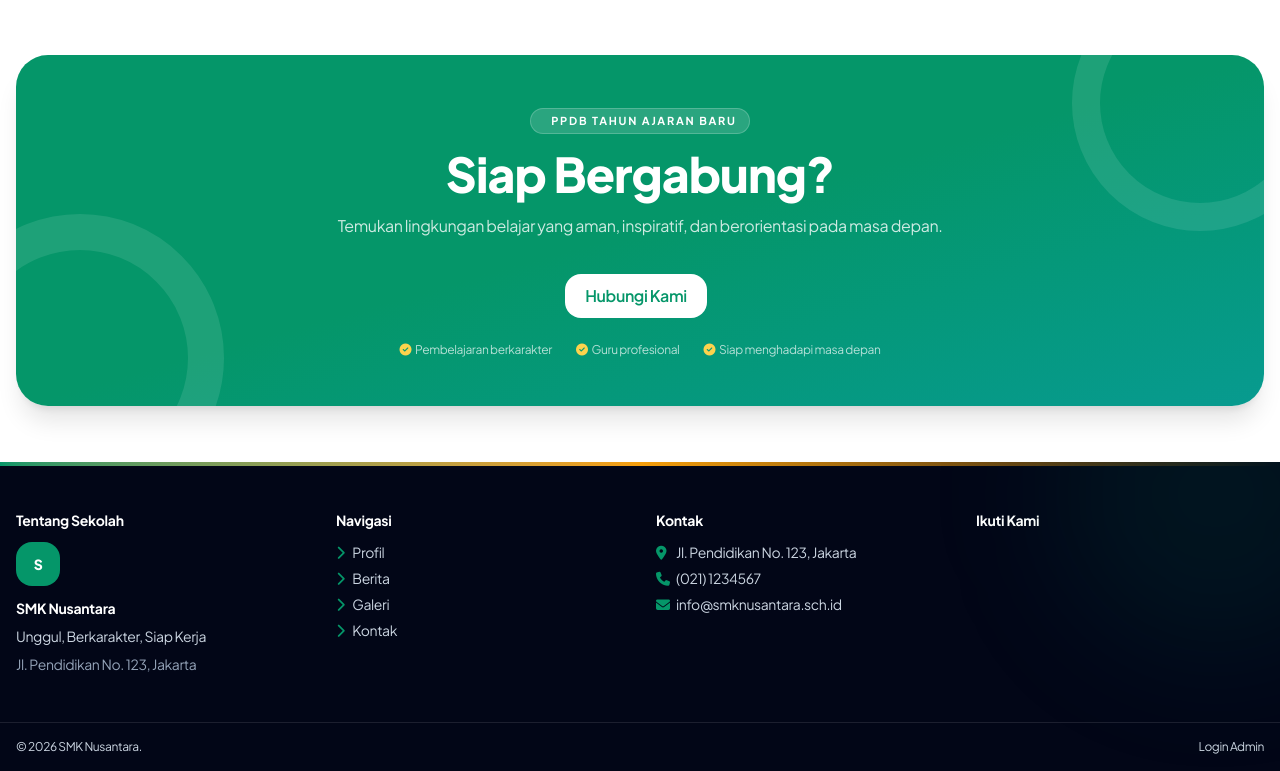
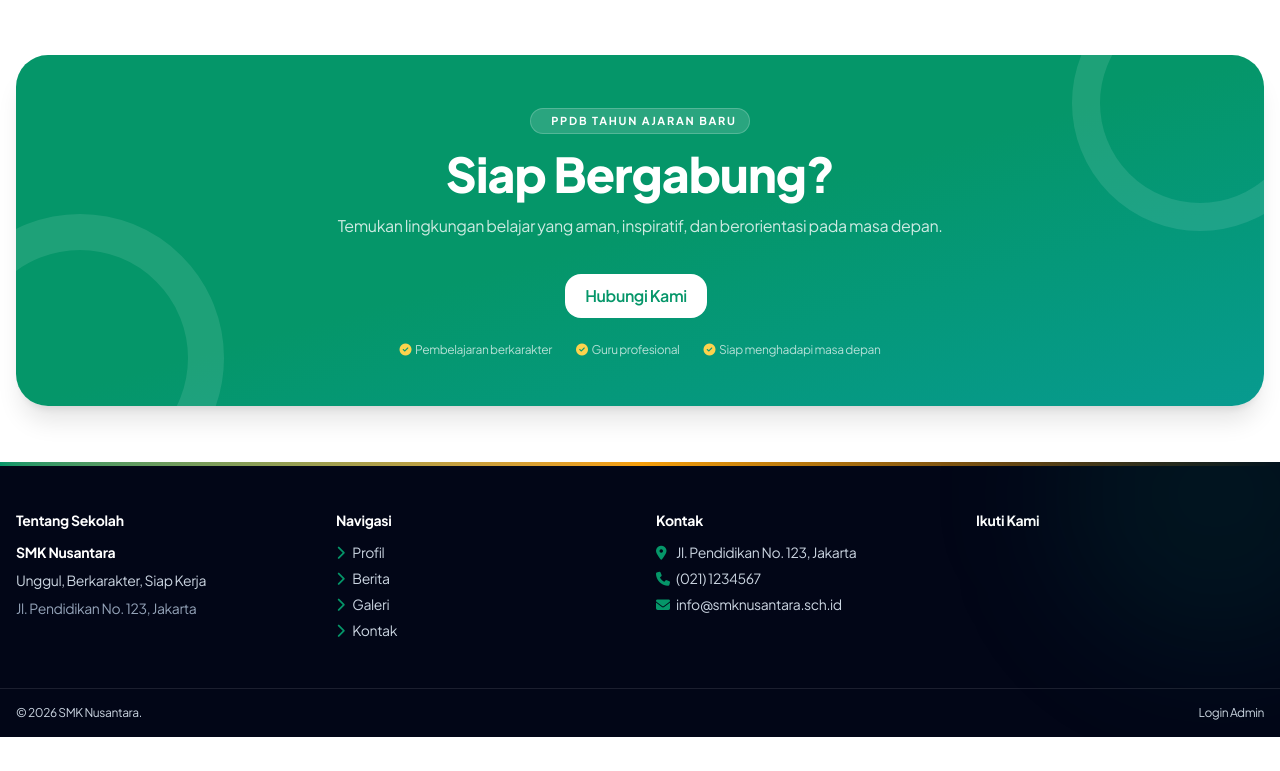
Before and after one commit to dewecorp/web_sekolah, a PHP site: page /web_sekolah/ in a window 1280 px wide. Shown: the part 3450-4221 px from the top of the page. After the commit the page ends 4187 px from the top, so only its background shows below. Run offline with PHP 8.4, Linux system fonts and the light colour scheme; data comes from the database, SQL or seed files in the repository; tables that the repository leaves empty hold one stand-in row (values such as "Sample post"); some libraries are stand-ins or nearby versions.

Commit message:
update logo

```diff
--- a/templates/admin/navbar.php
+++ b/templates/admin/navbar.php
@@ -1,6 +1,6 @@
 <?php $u = Auth::user(); $brandName = $brandName ?? Database::setting('school_name','SchoolCMS'); $brandLogo = Database::setting('logo',''); $uAvatar=$u['avatar']??''; $uName=trim($u['name']??'Admin'); $uInitial=mb_strtoupper(mb_substr($uName,0,1)); ?>
 <div id="adminTopbar" class="bg-emerald-700 text-white shadow fixed top-0 inset-x-0 z-50" style="background:#047857!important;color:#fff!important;position:fixed;top:0;left:0;right:0;z-index:50"><div class="flex items-center justify-between px-4 py-2.5">
-<div class="flex items-center gap-2"><button id="sideBtn" class="md:hidden w-9 h-9 border border-white/30 rounded-lg"><i class="fa fa-bars"></i></button><span class="w-8 h-8 rounded-lg bg-white text-emerald-700 grid place-items-center font-extrabold overflow-hidden"><?php if($brandLogo): ?><img src="<?= Helper::upload($brandLogo) ?>" alt="" class="w-full h-full object-contain p-0.5"><?php else: ?><?= Helper::e(mb_substr($brandName,0,1)) ?><?php endif; ?></span><span class="font-bold"><?= Helper::e($brandName) ?></span></div>
+<div class="flex items-center gap-2"><button id="sideBtn" class="md:hidden w-9 h-9 border border-white/30 rounded-lg"><i class="fa fa-bars"></i></button><?php if($brandLogo): ?><img src="<?= Helper::upload($brandLogo) ?>" alt="" class="h-9 w-auto object-contain shrink-0" style="filter:drop-shadow(0 0 1px #fff) drop-shadow(0 0 6px rgba(255,255,255,.9)) drop-shadow(0 2px 8px rgba(255,255,255,.45))"><?php else: ?><span class="w-8 h-8 rounded-lg bg-white text-emerald-700 grid place-items-center font-extrabold"><?= Helper::e(mb_substr($brandName,0,1)) ?></span><?php endif; ?><span class="font-bold"><?= Helper::e($brandName) ?></span></div>
 <div class="flex items-center gap-2 text-sm"><span class="hidden md:inline-flex items-center gap-1.5 px-2.5 py-1 bg-white/15 border border-white/20 rounded-lg font-mono text-xs"><i class="fa fa-calendar-day"></i><span data-clock-admin><?= Helper::tgl(date('Y-m-d')) ?> • <?= date('H:i') ?></span></span>
 <div class="relative" id="userDropWrap"><button id="userBtn" type="button" class="flex items-center gap-2 pl-1 pr-2 py-1 bg-white/15 border border-white/20 rounded-full hover:bg-white/25"><?php if($uAvatar): ?><img src="<?= Helper::upload($uAvatar) ?>" alt="" class="w-7 h-7 rounded-full object-cover border border-white/40"><?php else: ?><span class="w-7 h-7 rounded-full bg-white text-emerald-700 grid place-items-center font-extrabold text-sm"><?= Helper::e($uInitial) ?></span><?php endif; ?><span class="font-bold max-w-[140px] truncate"><?= Helper::e($uName) ?></span><i class="fa fa-chevron-down text-[10px] opacity-70"></i></button>
 <div id="userDrop" class="hidden absolute right-0 top-full mt-2 w-56 bg-white text-slate-800 rounded-2xl shadow-2xl border overflow-hidden z-50"><div class="p-4 flex items-center gap-3 bg-slate-50 border-b"><?php if($uAvatar): ?><img src="<?= Helper::upload($uAvatar) ?>" alt="" class="w-11 h-11 rounded-full object-cover border"><?php else: ?><span class="w-11 h-11 rounded-full bg-emerald-600 text-white grid place-items-center font-extrabold text-lg"><?= Helper::e($uInitial) ?></span><?php endif; ?><span class="min-w-0"><b class="block truncate"><?= Helper::e($uName) ?></b><span class="block text-xs text-slate-500 truncate"><?= Helper::e($u['username']??'') ?><?= !empty($u['role'])?' • '.Helper::e($u['role']):'' ?></span></span></div><div class="p-2"><form method="post" action="<?= Helper::url('admin/logout') ?>" data-confirm-logout><?= Security::csrfField() ?><button class="w-full flex items-center justify-center gap-2 px-3 py-2 rounded-xl bg-red-600 hover:bg-red-500 text-white text-sm font-bold"><i class="fa fa-right-from-bracket"></i>Logout</button></form></div></div></div></div>
--- a/templates/frontend/footer.php
+++ b/templates/frontend/footer.php
@@ -18,9 +18,8 @@ function renderFw($fw,$db){
     $logoUrl=$logo?(str_starts_with($logo,'http')?$logo:Helper::upload($logo)):Helper::dummy('school-logo',80,80);
     $school=Database::setting('school_name',''); $tagline=Database::setting('tagline',''); $addr=Database::setting('address','');
     $schoolLogo=Helper::upload(Database::setting('logo',''));
-    echo '<span class="inline-flex w-11 h-11 rounded-xl bg-emerald-600 text-white items-center justify-center font-extrabold mb-3">';
-    if(Database::setting('logo','')){echo '<img src="'.$schoolLogo.'" alt="" class="w-full h-full object-contain p-1">';}else{echo Helper::e(mb_substr($school,0,1));}
-    echo '</span><h4 class="font-bold text-white mb-2">'.Helper::e($school).'</h4><p>'.Helper::e($tagline).'</p><p class="mt-2 text-slate-400">'.Helper::e($addr).'</p>';
+    if(Database::setting('logo','')){echo '<img src="'.$schoolLogo.'" alt="" class="h-14 w-auto object-contain mb-3" style="filter:drop-shadow(0 0 1px #fff) drop-shadow(0 0 6px rgba(255,255,255,.9)) drop-shadow(0 2px 8px rgba(255,255,255,.45))">';}
+    echo '<h4 class="font-bold text-white mb-2">'.Helper::e($school).'</h4><p>'.Helper::e($tagline).'</p><p class="mt-2 text-slate-400">'.Helper::e($addr).'</p>';
     return;
   }
   if($t==='image'&&$fwc!==''){ $fwi=(preg_match('~^(?:https?:)?//~i',$fwc)||str_starts_with($fwc,'/'))?$fwc:Helper::upload($fwc); echo '<img src="'.Helper::e($fwi).'" alt="'.Helper::e($fw['title']??'').'" class="max-w-full max-h-36 rounded-xl object-contain">'; return; }
--- a/templates/frontend/navbar.php
+++ b/templates/frontend/navbar.php
@@ -24,7 +24,7 @@ function menuLink($u,$forceTarget=null){ [$href,$t]=Helper::menuUrl($u); $t=$for
 </div></div>
 <header id="mainNav" class="sticky top-0 z-50 bg-white/90 dark:bg-slate-900/90 backdrop-blur border-b-0 transition">
 <div class="max-w-7xl mx-auto px-4 py-3 flex items-center justify-between gap-3">
-<a href="<?= Helper::url() ?>" class="flex items-center gap-2.5"><span class="w-11 h-11 rounded-xl bg-emerald-600 text-white grid place-items-center font-bold overflow-hidden shadow-sm"><?php if($logo): ?><img src="<?= Helper::upload($logo) ?>" alt="Logo <?= Helper::e($school) ?>" class="w-full h-full object-contain bg-white p-1"><?php else: ?><?= Helper::e(mb_substr($school,0,1)) ?><?php endif; ?></span><span><span class="block font-extrabold leading-tight"><?= Helper::e($school) ?></span><span class="block text-xs text-slate-500"><?= Helper::e($tagline) ?></span></span></a>
+<a href="<?= Helper::url() ?>" class="flex items-center gap-2.5"><?php if($logo): ?><img src="<?= Helper::upload($logo) ?>" alt="Logo <?= Helper::e($school) ?>" class="h-11 w-auto object-contain shrink-0"><?php else: ?><span class="w-11 h-11 rounded-xl bg-emerald-600 text-white grid place-items-center font-bold shadow-sm"><?= Helper::e(mb_substr($school,0,1)) ?></span><?php endif; ?><span><span class="block font-extrabold leading-tight"><?= Helper::e($school) ?></span><span class="block text-xs text-slate-500"><?= Helper::e($tagline) ?></span></span></a>
 <nav class="hidden lg:flex items-center gap-1 text-sm font-medium" id="deskMenu">
 <?php foreach(menuTree($items) as $m): $ch=menuTree($items,$m['id']); $hasMega=false;
 if(($m['kind']??'link')==='mega'&&!empty($m['mega_id'])){ foreach($mega as $g){ if((int)$g['id']===(int)$m['mega_id']) $hasMega=$g; } }
```
